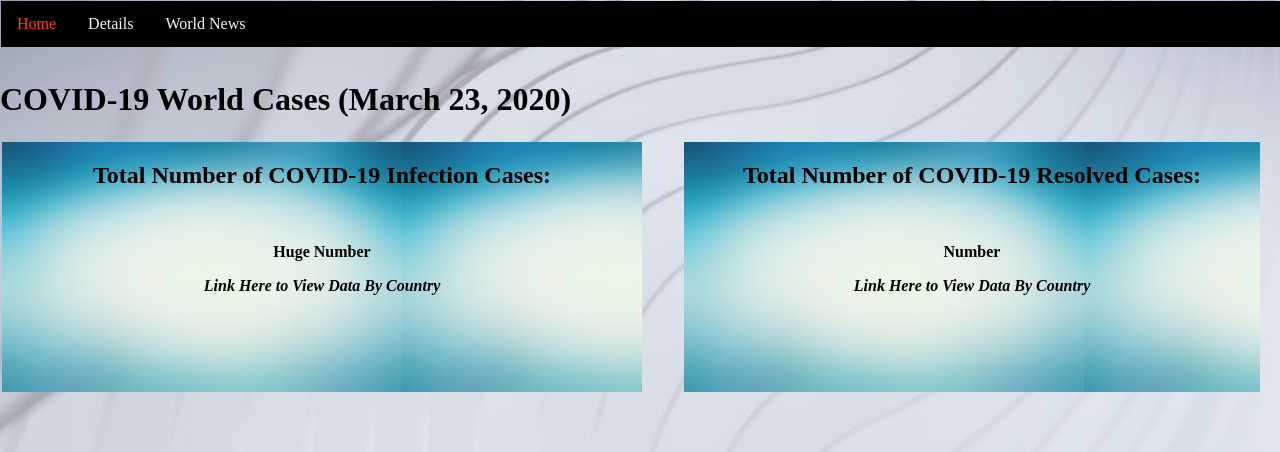
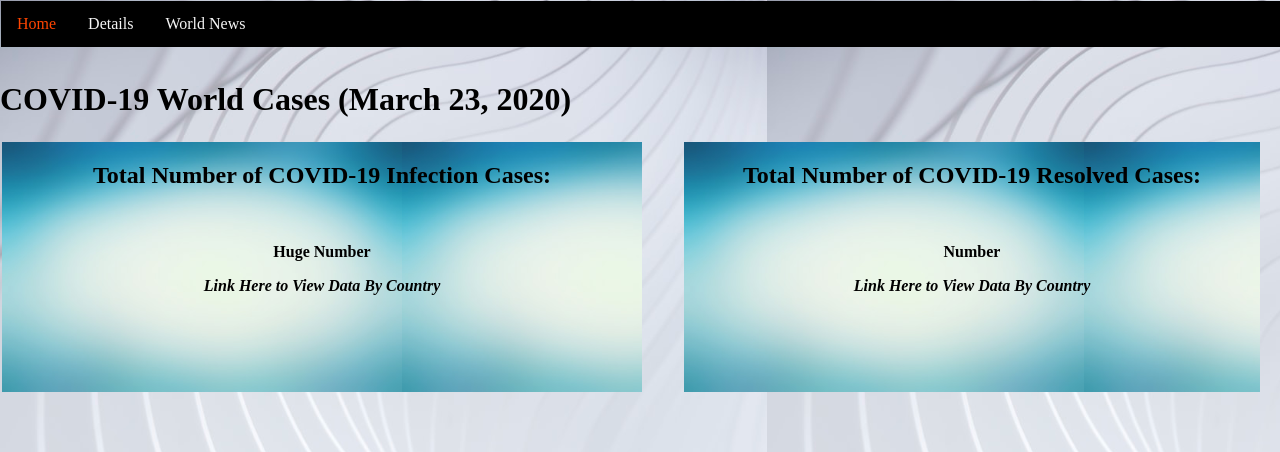
Before and after one commit to covid-MD-RE/covidweb, a PHP site: page /index.html in a window 1280 px wide. Shown: the top 452 px of the page. Run offline with PHP 8.4, Linux system fonts and the light colour scheme; some libraries are stand-ins or nearby versions.

Commit message:
Update mystyles.css

```diff
--- a/mystyles.css
+++ b/mystyles.css
@@ -1,7 +1,7 @@
 
 body {
 background-image: url(bgimg1.jpeg);
-background-size: cover;
+background-size: contain;
     }
 
 body {margin:0;}
```
